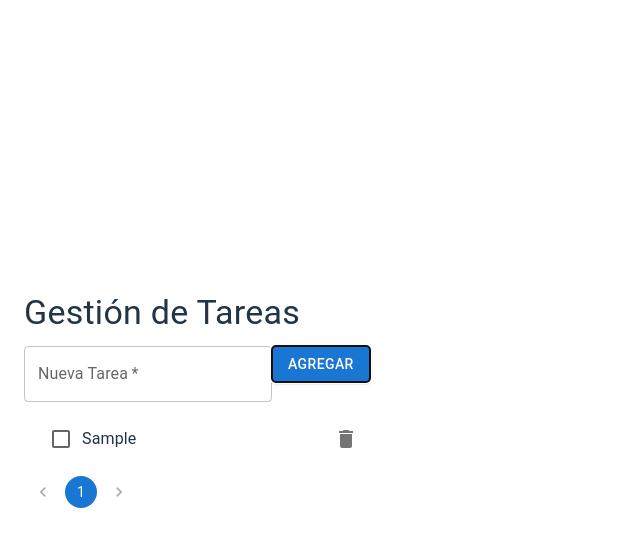
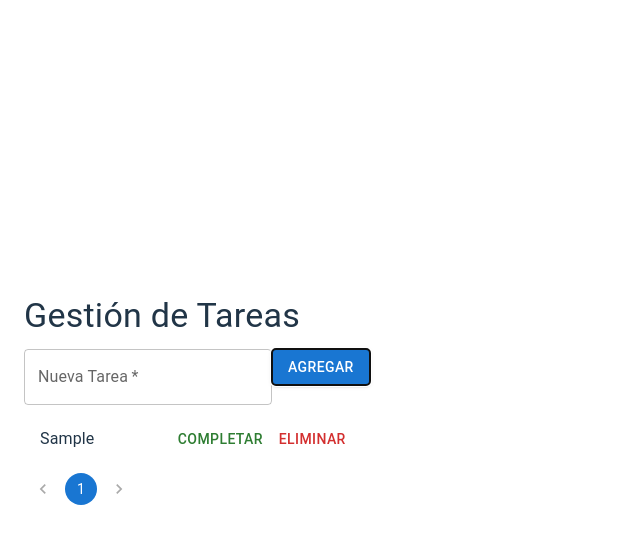
Before and after one commit to amachin86/react-vite-test, a React (Vite) app in the folder gestion-tareas/: page / in a window 1280 px wide. Both pictures are taken after typing "Sample" into the empty fields and a click on the button "AGREGAR". Shown: the top 546 px of the page, without its empty margins (0-640 px from the left). Built offline with nearby package versions, Linux system fonts and the light colour scheme; no server answers.

Commit message:
fix TaskItem component

```diff
--- a/gestion-tareas/package.json
+++ b/gestion-tareas/package.json
@@ -10,6 +10,10 @@
     "preview": "vite preview"
   },
   "dependencies": {
+    "@emotion/react": "^11.13.3",
+    "@emotion/styled": "^11.13.0",
+    "@mui/material": "^6.1.6",
+    "axios": "^1.7.7",
     "react": "^18.3.1",
     "react-dom": "^18.3.1"
   },
--- a/gestion-tareas/src/components/TaskItem.jsx
+++ b/gestion-tareas/src/components/TaskItem.jsx
@@ -1,18 +1,19 @@
 import React from 'react';
-import { ListItem, ListItemText, Checkbox, IconButton } from '@mui/material';
-import DeleteIcon from '@mui/icons-material/Delete';
+import { ListItem, ListItemText, Button } from '@mui/material';
 
-const TaskItem = ({ task, toggleComplete, deleteTask }) => {
+const TaskItem = ({ task, completeTask, deleteTask }) => {
     return (
         <ListItem>
-            <Checkbox
-                checked={task.completed}
-                onChange={() => toggleComplete(task.id)}
+            <ListItemText
+                primary={task.title}
+                style={{ textDecoration: task.completed ? 'line-through' : 'none' }}
             />
-            <ListItemText primary={task.title} style={{ textDecoration: task.completed ? 'line-through' : 'none' }} />
-            <IconButton edge="end" aria-label="delete" onClick={() => deleteTask(task.id)}>
-                <DeleteIcon />
-            </IconButton>
+            <Button onClick={() => completeTask(task.id)} color="success">
+                {task.completed ? 'Revertir' : 'Completar'}
+            </Button>
+            <Button onClick={() => deleteTask(task.id)} color="error">
+                Eliminar
+            </Button>
         </ListItem>
     );
 };
```
Also changed, not shown: 1 other file (tests, documents, lock files or other folders).
